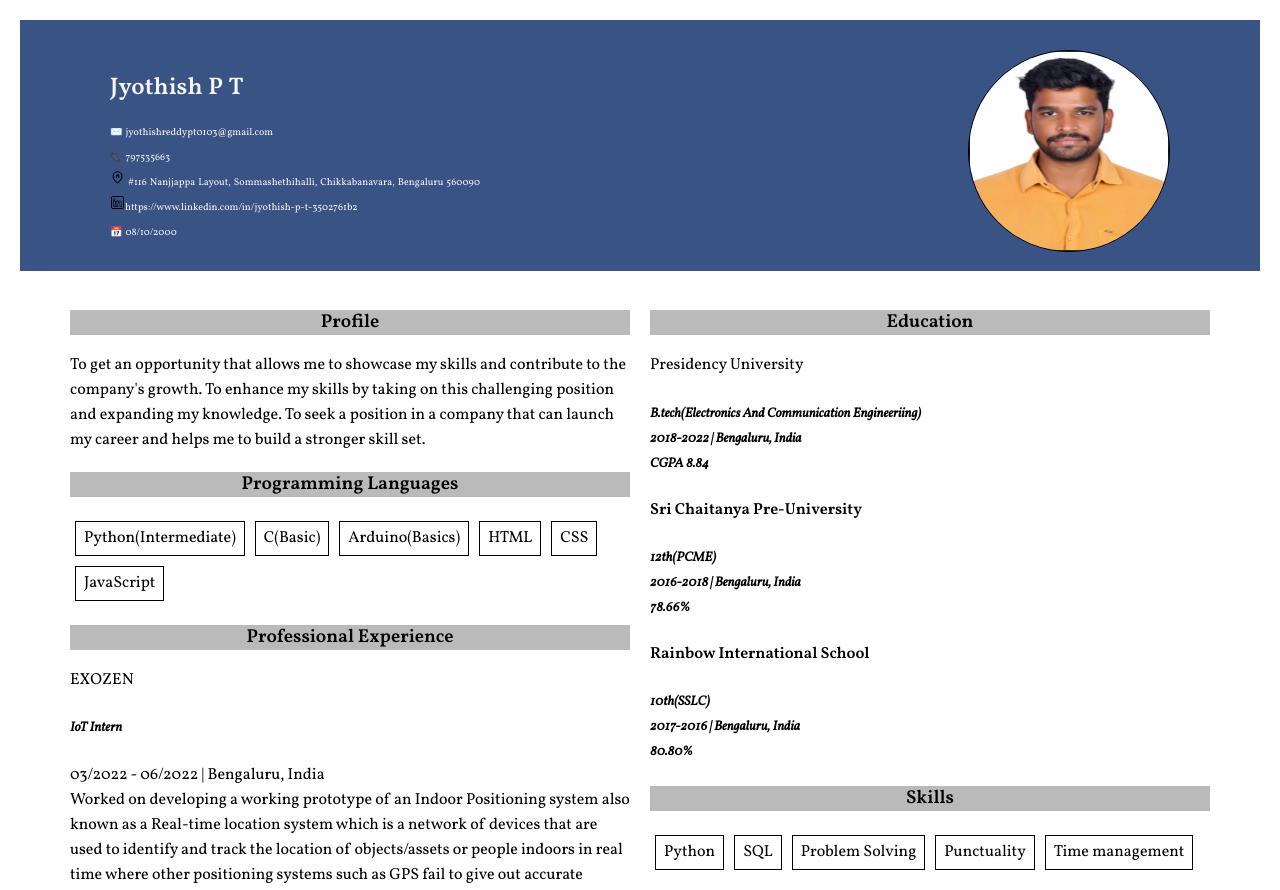
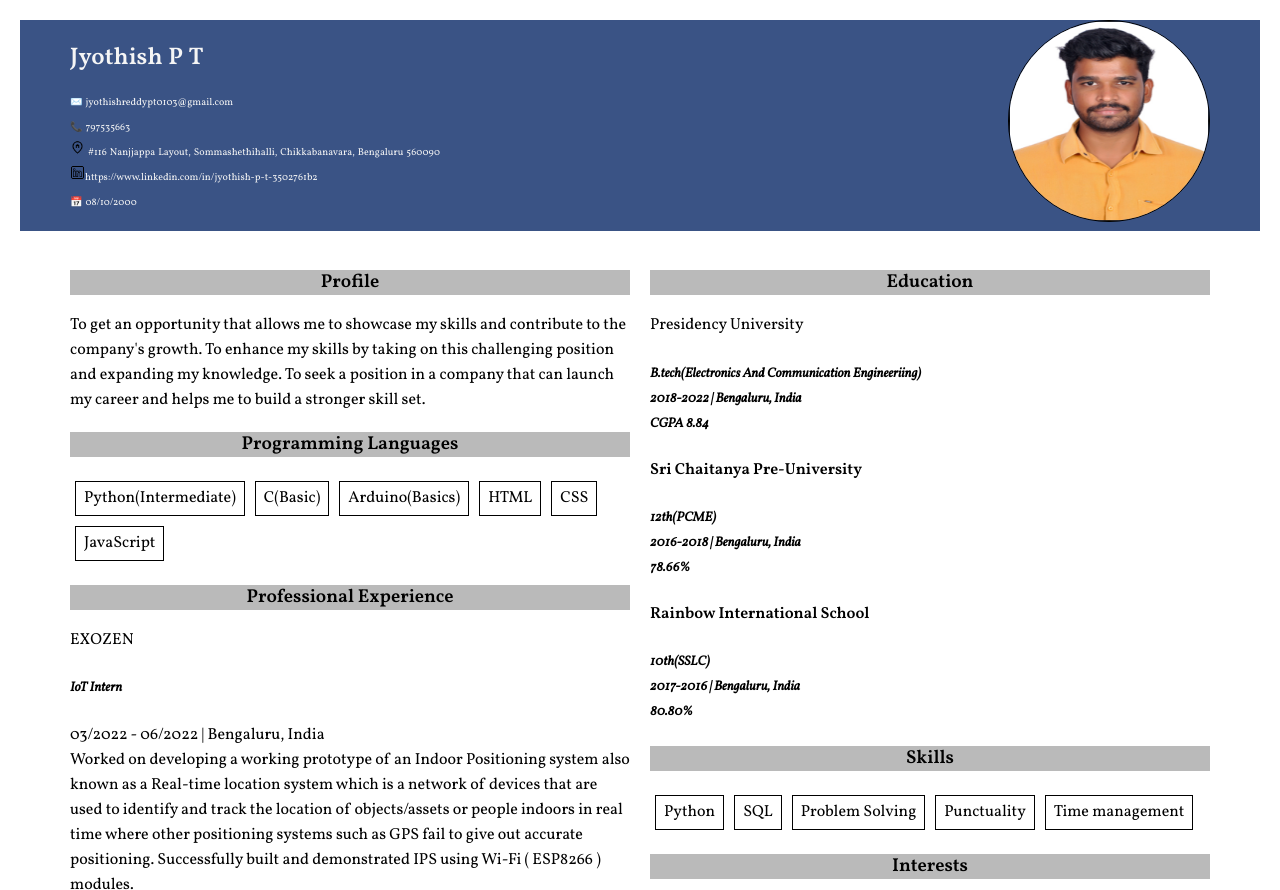
Before and after one commit to Jyothish1013/resume, a plain HTML site: page index.html in a window 1280 px wide. Shown: the top 890 px of the page. Drawn offline with Linux system fonts and the light colour scheme.

Commit message:
Update Resume.css

```diff
--- a/Resume.css
+++ b/Resume.css
@@ -11,7 +11,6 @@ a{
 .main{
     background-color: #3A5385;
     display: flex;
-    padding: 30px 40px 10px 40px;
     color: whitesmoke;
     word-spacing: 1px;
     justify-content: space-between;
```
